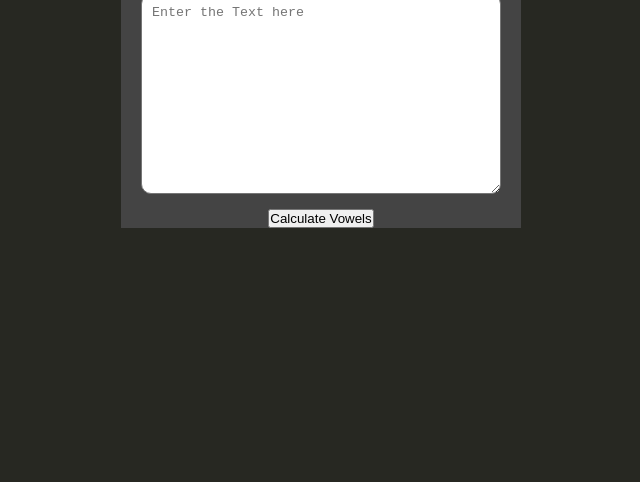
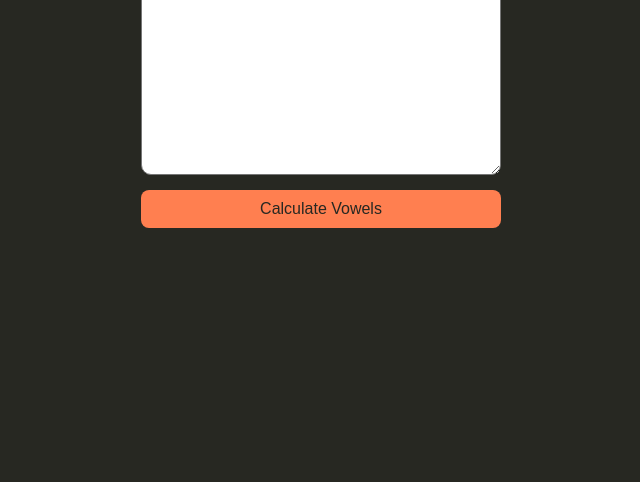
Before and after one commit to mmk4-81/Vowel-Counter, a plain HTML site: page index.html in a window 1280 px wide. Shown: the part 318-800 px from the top of the page, without its empty margins (319-959 px from the left). Drawn offline with Linux system fonts and the light colour scheme.

Commit message:
button style

```diff
--- a/style.css
+++ b/style.css
@@ -22,7 +22,6 @@ body {
 .container {
     width: 400px;
     text-align: center;
-    background-color: #444;
 }
 
 .header{
@@ -37,3 +36,19 @@ padding: 10px;
 margin-bottom: 10px;
 border-radius: 10px;
 }
+
+button{
+    width: 90%;
+    padding: 10px;
+    border-radius: 8px;
+    border: none;
+    background-color: coral;
+    cursor: pointer;
+    color: #272822;
+    margin-bottom: 10px;
+    font-size: 1rem;
+}
+
+.output{
+    margin-bottom: 10px;
+}
```
